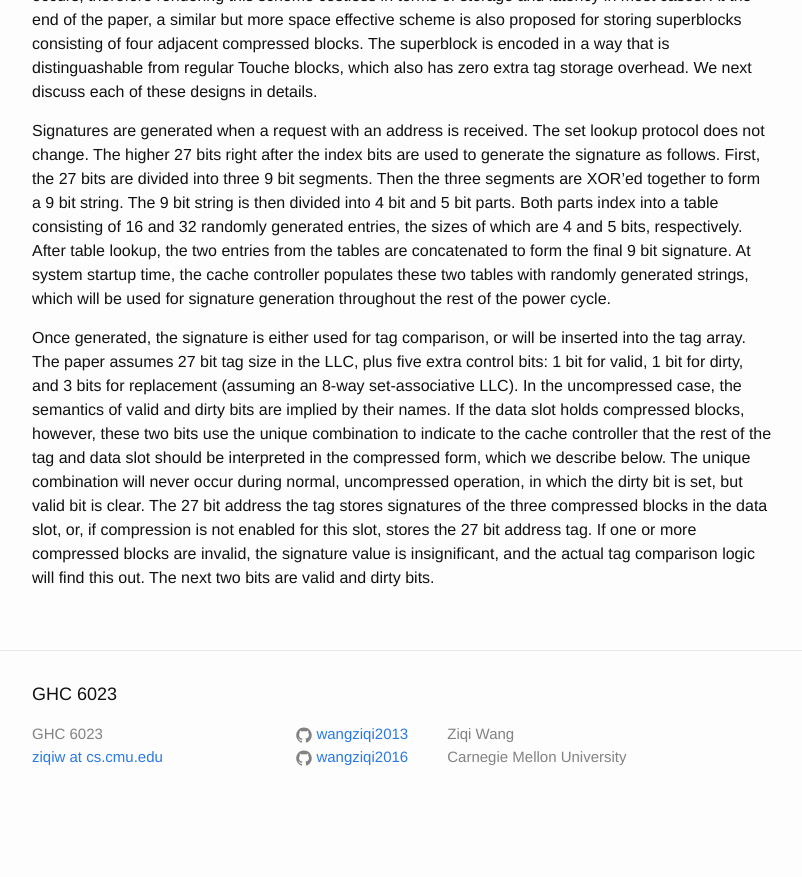
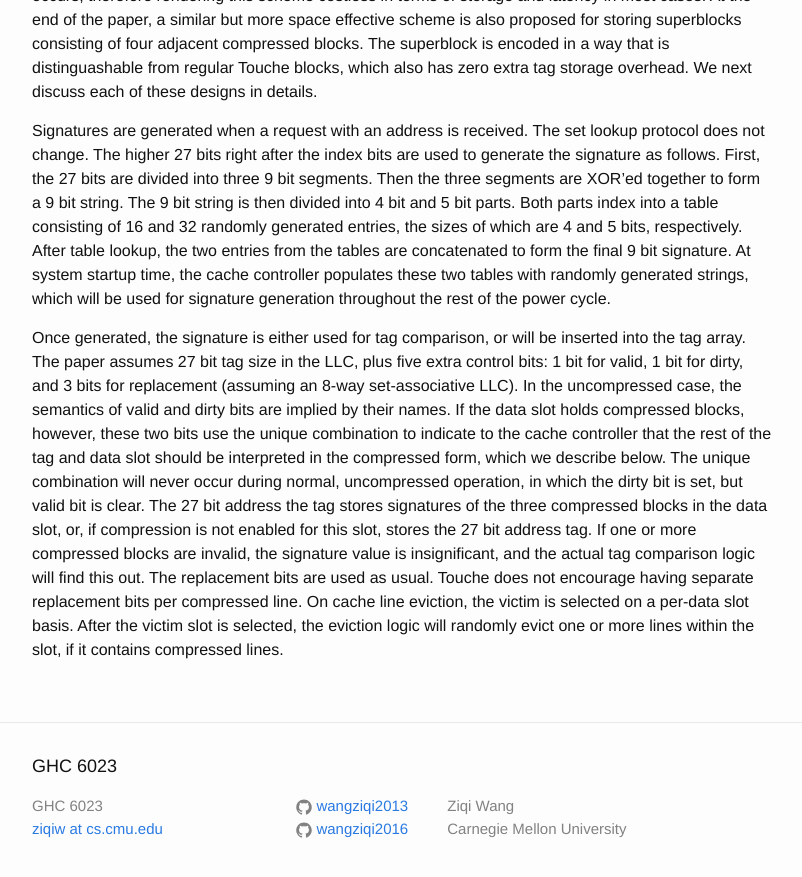
Before and after one commit to wangziqi2013/wangziqi2013.github.io, a Jekyll site: the page built from _posts/2020-06-06-touche.markdown, in a window 1280 px wide and 900 px high, scrolled down 1228 px. Shown: the top 877 px of the window, without its empty margins (238-1040 px from the left). Built offline with Jekyll 4.4.1, drawn with Linux system fonts in a browser that asks for light colours; before the commit the page ends 2056 px from its top, so only the background shows below that.

Commit message:
Adding compressed slot

```diff
--- a/_posts/2020-06-06-touche.markdown
+++ b/_posts/2020-06-06-touche.markdown
@@ -59,7 +59,9 @@ If the data slot holds compressed blocks, however, these two bits use the unique
 controller that the rest of the tag and data slot should be interpreted in the compressed form, which we describe below.
 The unique combination will never occur during normal, uncompressed operation, in which the dirty bit is set, but valid
 bit is clear.
-The 27 bit address the tag stores signatures of the three compressed blocks
-in the data slot, or, if compression is not enabled for this slot, stores the 27 bit address tag.
-If one or more compressed blocks are invalid, the signature value is insignificant, and the actual tag comparison logic
-will find this out. The next two bits are valid and dirty bits.
+The 27 bit address the tag stores signatures of the three compressed blocks in the data slot, or, if compression is not
+enabled for this slot, stores the 27 bit address tag. If one or more compressed blocks are invalid, the signature value
+is insignificant, and the actual tag comparison logic will find this out.
+The replacement bits are used as usual. Touche does not encourage having separate replacement bits per compressed line.
+On cache line eviction, the victim is selected on a per-data slot basis. After the victim slot is selected, the eviction
+logic will randomly evict one or more lines within the slot, if it contains compressed lines.
```
